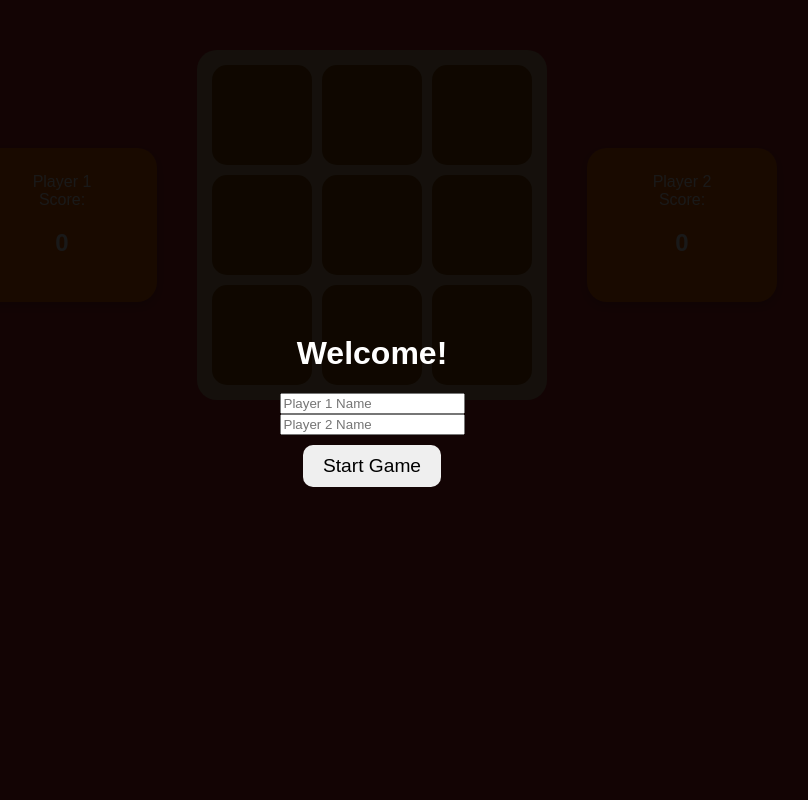
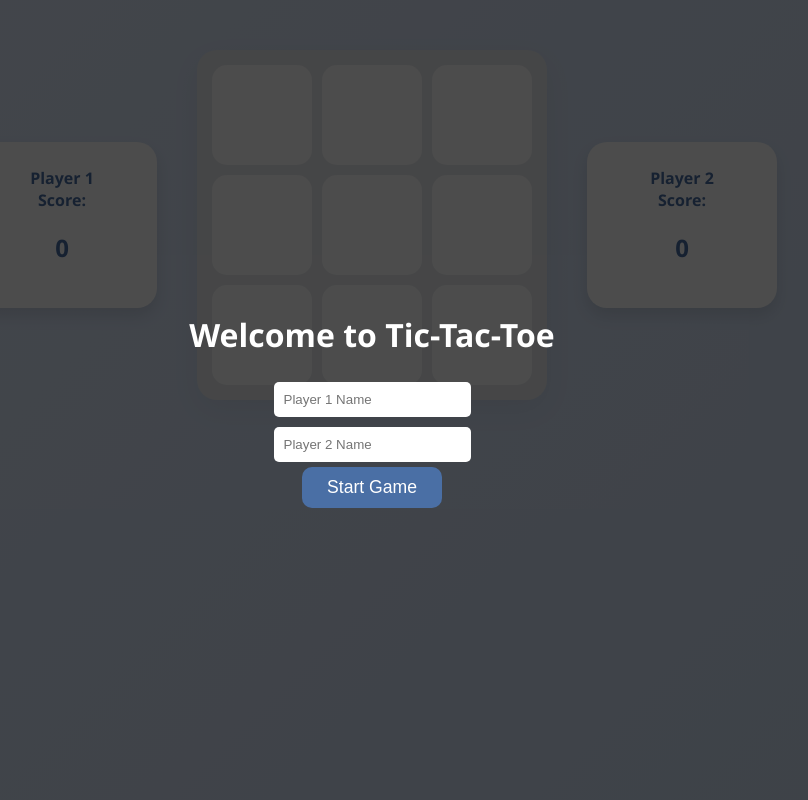
Before and after one commit to eithiriphyo/Tictoctoe-game, a Flask app: page / in a window 1280 px wide. Shown: the whole page, without its empty margins (268-1076 px from the left). Run offline with Flask 3, Linux system fonts and the light colour scheme; some libraries are stand-ins or nearby versions.

```diff
--- a/templates/index.html
+++ b/templates/index.html
@@ -1,39 +1,93 @@
 <!DOCTYPE html>
-<html>
+<html lang="en">
 <head>
+    <meta charset="UTF-8">
     <title>Tic-Tac-Toe Pro</title>
     <script src="https://cdnjs.cloudflare.com/ajax/libs/socket.io/4.0.1/socket.io.js"></script>
     <style>
-        body { background-color: #c02d2d; font-family: 'Arial', sans-serif; display: flex; flex-direction: column; align-items: center; color: white; margin: 0; }
-        #overlay { position: fixed; top:0; left:0; width:100%; height:100%; background:rgba(0,0,0,0.9); display:flex; flex-direction:column; align-items:center; justify-content:center; z-index:10; }
+        /* Calm Professional Theme */
+        body {
+            background: linear-gradient(135deg, #e0eafc 0%, #cfdef3 100%);
+            font-family: 'Segoe UI', Tahoma, Geneva, Verdana, sans-serif;
+            display: flex;
+            flex-direction: column;
+            align-items: center;
+            color: #333;
+            min-height: 100vh;
+            margin: 0;
+        }
+
+        #overlay {
+            position: fixed; top: 0; left: 0; width: 100%; height: 100%;
+            background: rgba(0, 0, 0, 0.7); display: flex; flex-direction: column;
+            align-items: center; justify-content: center; z-index: 10; color: white;
+        }
+
         .main-layout { display: flex; gap: 40px; align-items: center; margin-top: 50px; }
-        .score-box { background: #ff6600; padding: 25px; border-radius: 20px; text-align: center; width: 140px; box-shadow: 0 4px 8px rgba(0,0,0,0.2); }
-        .grid { display: grid; grid-template-columns: repeat(3, 100px); gap: 10px; background: #d2a679; padding: 15px; border-radius: 20px; }
-        .cell { width: 100px; height: 100px; background: #964b00; border-radius: 15px; display: flex; align-items: center; justify-content: center; font-size: 3em; cursor: pointer; }
-        button { padding: 10px 20px; font-size: 1.2em; cursor: pointer; border-radius: 10px; border: none; margin-top: 10px; }
+
+        .score-box {
+            background: #ffffff; padding: 25px; border-radius: 20px;
+            text-align: center; width: 140px; box-shadow: 0 8px 16px rgba(0,0,0,0.1);
+            color: #4a6fa5; font-weight: bold;
+        }
+
+        .grid {
+            display: grid; grid-template-columns: repeat(3, 100px); gap: 10px;
+            background: #e9ecef; padding: 15px; border-radius: 20px;
+            box-shadow: 0 10px 30px rgba(0,0,0,0.05);
+        }
+
+        .cell {
+            width: 100px; height: 100px; background: #ffffff; border-radius: 15px;
+            display: flex; align-items: center; justify-content: center;
+            font-size: 3em; cursor: pointer; transition: 0.2s;
+        }
+
+        .cell:hover { background: #f8f9fa; }
+
+        input { padding: 10px; margin: 5px; border-radius: 5px; border: none; }
+
+        button {
+            padding: 10px 25px; font-size: 1.1em; cursor: pointer;
+            border-radius: 10px; border: none; background: #4a6fa5; color: white;
+            transition: 0.2s;
+        }
+
+        button:hover { background: #335480; }
     </style>
 </head>
 <body>
+
     <div id="overlay">
-        <h1>Welcome!</h1>
+        <h1>Welcome to Tic-Tac-Toe</h1>
         <input id="p1" placeholder="Player 1 Name">
         <input id="p2" placeholder="Player 2 Name">
         <button onclick="startGame()">Start Game</button>
     </div>
 
     <div class="main-layout">
-        <div class="score-box"><div id="name1">Player 1</div>Score: <h2 id="scoreX">0</h2></div>
+        <div class="score-box">
+            <div id="name1">Player 1</div>
+            Score: <h2 id="scoreX">0</h2>
+        </div>
+
         <div class="grid" id="board"></div>
-        <div class="score-box"><div id="name2">Player 2</div>Score: <h2 id="scoreO">0</h2></div>
+
+        <div class="score-box">
+            <div id="name2">Player 2</div>
+            Score: <h2 id="scoreO">0</h2>
+        </div>
     </div>
 
     <script>
         const socket = io();
+
         function startGame() {
             document.getElementById('name1').innerText = document.getElementById('p1').value || "Player 1";
             document.getElementById('name2').innerText = document.getElementById('p2').value || "Player 2";
             document.getElementById('overlay').style.display = 'none';
         }
+
         const board = document.getElementById('board');
         for(let i=0; i<9; i++) {
             let div = document.createElement('div');
@@ -41,10 +95,12 @@
             div.onclick = () => socket.emit('make_move', {index: i});
             board.appendChild(div);
         }
+
         socket.on('update_board', (data) => {
             const cells = document.querySelectorAll('.cell');
             data.board.forEach((val, i) => cells[i].innerText = val);
         });
+
         socket.on('game_over', (data) => {
             alert("Game Over! Result: " + data.winner);
             document.getElementById('scoreX').innerText = data.scores.X;
```
Also changed, not shown: images/Game_page.png (added), images/User_login.png (added).
